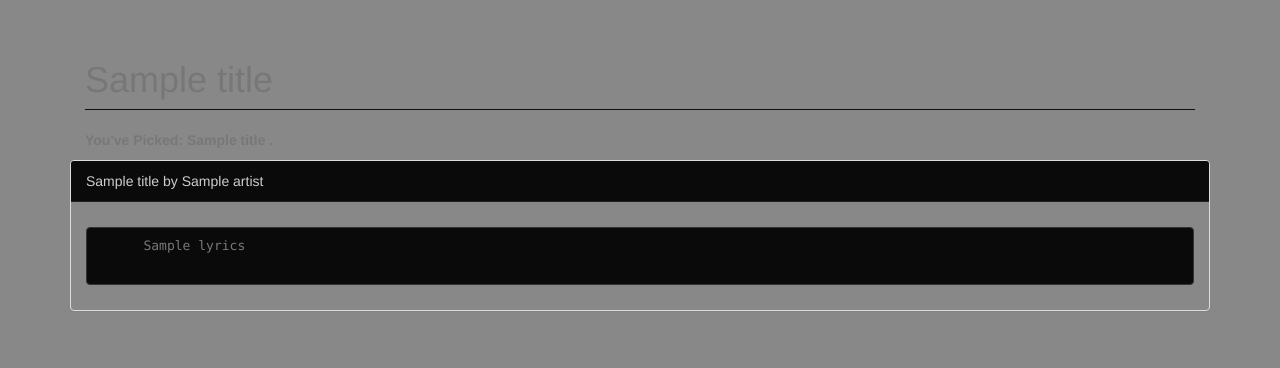
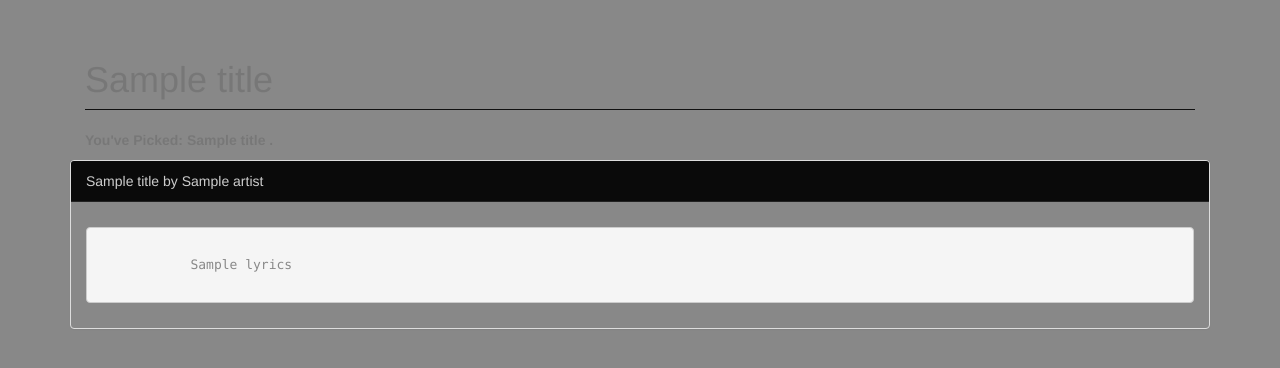
Before and after one commit to jyang1737/API, a Flask app: template templates/song.html in a window 1280 px wide. Shown: the part 52-420 px from the top of the page. Run offline with Flask 2, Linux system fonts and the light colour scheme; the template is opened without the code that fills it: most values are stand-ins (such as "Sample title", 1, 10 or a date in 2020).

Commit message:
colors working

```diff
--- a/app.py
+++ b/app.py
@@ -27,8 +27,8 @@ def s():
 
 @app.route("/s/<sid>", methods=["GET"])
 def songinfo(sid):
-    backcolor = request.args["back_color"]
-    songcolor = request.args["song_color"]
+    backcolor = "#" + request.args.get("back_color")
+    songcolor = "#" + request.args.get("song_color")
     return render_template("song.html",lyrics= song.get_lyrics(sid), title = song.get_title(sid), artist = song.get_artist(sid), back_color = backcolor, song_color = songcolor)
 
 @app.route("/about/")
--- a/templates/result.html
+++ b/templates/result.html
@@ -32,7 +32,7 @@
  style="list-style-image: url(../static/bullet.png); align: center">
 {% for title in songdict %}
 
-{% set song_link = '/s/' + songdict[title]|string +'?back_color=' + back_color + '&song_color='+ song_color%}
+{% set song_link = '/s/' + songdict[title]|string +'?back_color=' + back_color[1:] + '&song_color='+ song_color[1:]%}
 <li><a href="{{song_link}}" > {{ title }} </a></li>
 {% endfor %}
 </ul>
--- a/templates/song.html
+++ b/templates/song.html
@@ -23,9 +23,9 @@
       </div>
       <div class="panel-body">
 	<p>
-  <pre style = "color: {{ song_color }};
-           -webkit-filter: invert(100%);
-           filter: invert(100%);">
+	  <pre style = "color: {{ song_color }};">
+			<!-- -webkit-filter: invert(1 00%);
+			filter: invert(100%);">-->
 	    {{ lyrics }}
 	  </pre>
 	</p>
```
Also changed, not shown: 4 other files. Lines whose indentation alone changed are shown as unchanged.
